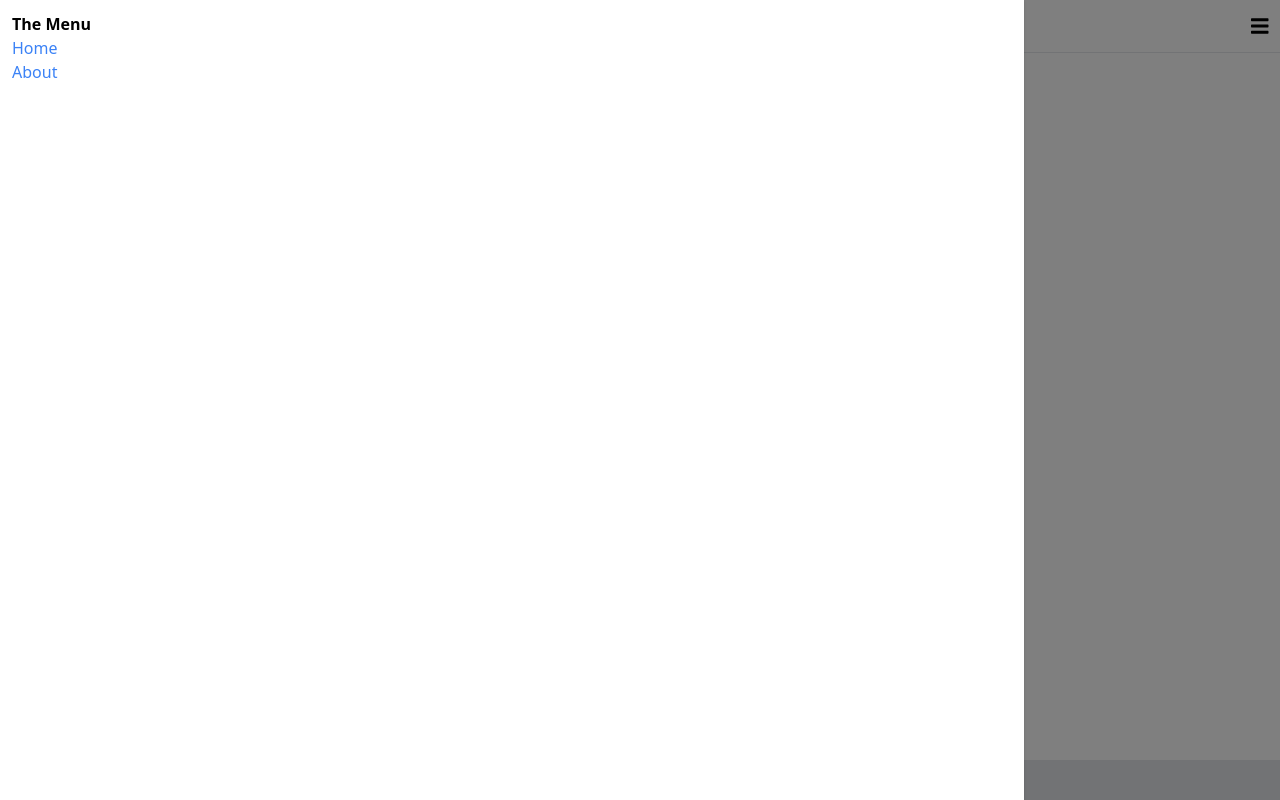
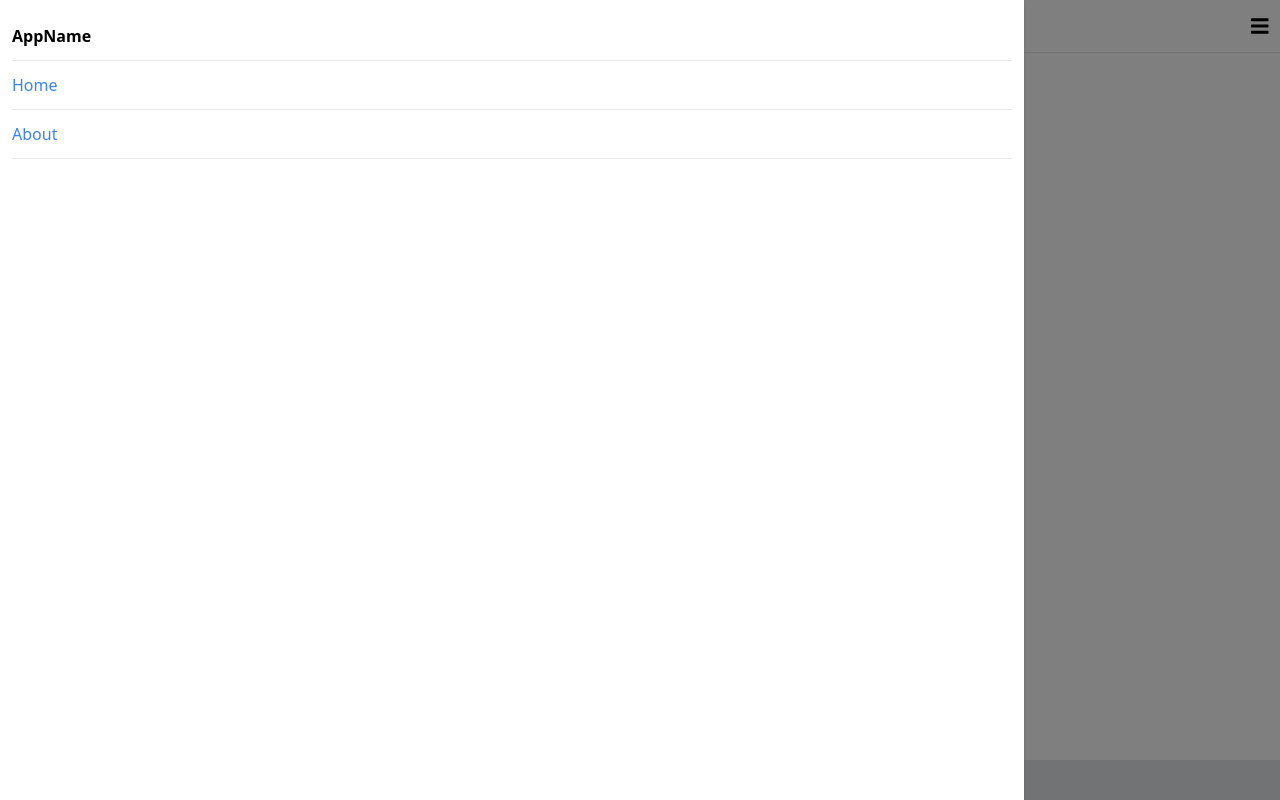
Before and after one commit to samueljuma/Learn-React, a React (Create React App) app in the folder my-app/: page / in a window 1280 px wide. Both pictures are taken after a click on the icon 1259 px from the left and 25 px from the top of the page. Built offline with nearby package versions, Linux system fonts and the light colour scheme.

Commit message:
add NavigationMenu component

```diff
--- a/my-app/src/Components/Navigation.js
+++ b/my-app/src/Components/Navigation.js
@@ -2,7 +2,7 @@
 import {FontAwesomeIcon} from '@fortawesome/react-fontawesome'
 import { faBars } from '@fortawesome/free-solid-svg-icons'
 import { useTransition, animated, config} from 'react-spring'
-import { Link } from 'react-router-dom'
+import NavigationMenu from './NavigationMenu'
 function Navigation(){
     const [showMenu, setShowMenu] = useState(false)
 
@@ -45,27 +45,12 @@
                 menuTransitions(
                     (styles, item) => item &&
                     <animated.div
-                    style={styles}
-                    className="fixed bg-white top-0 left-0 w-4/5 h-full z-50 shadow p-3"
-                    >
-                        <span className='font-bold'>
-                            The Menu
-                        </span>
-                        <ul>
-                            <li>
-                            <Link
-                                to="/"
-                                className="text-blue-500"
-                                onClick={() => setShowMenu(false)}>Home
-                            </Link>
-                            </li>
-                            <li>
-                            <Link
-                                to="/about"
-                                className="text-blue-500"
-                                onClick={() => setShowMenu(false)}>About</Link>
-                            </li>
-                         </ul>
+                        style={styles}
+                        className="fixed bg-white top-0 left-0 w-4/5 h-full z-50 shadow p-3"
+                        >
+                        <NavigationMenu
+                            closeMenu={() => setShowMenu(false)}
+                        />
                     </animated.div>
                   )
             }
--- /dev/null
+++ b/my-app/src/Components/NavigationMenu.js
@@ -0,0 +1,30 @@
+import React from 'react'
+import { Link } from 'react-router-dom'
+
+function NavigationMenu(props){
+    return(
+        <div>
+            <div className='font-bold py-3'>
+                AppName
+            </div>
+            <ul>
+                <li>
+                    <Link
+                        to="/"
+                        className="text-blue-500 py-3 border-t border-b block"
+                        onClick={props.closeMenu}>Home
+                    </Link>
+                </li>
+                <li>
+                    <Link
+                        to="/about"
+                        className="text-blue-500 py-3 border-b block"
+                        onClick={props.closeMenu}>About
+                    </Link>
+                </li>
+            </ul>
+        </div>
+    )
+
+}
+export default NavigationMenu
```
